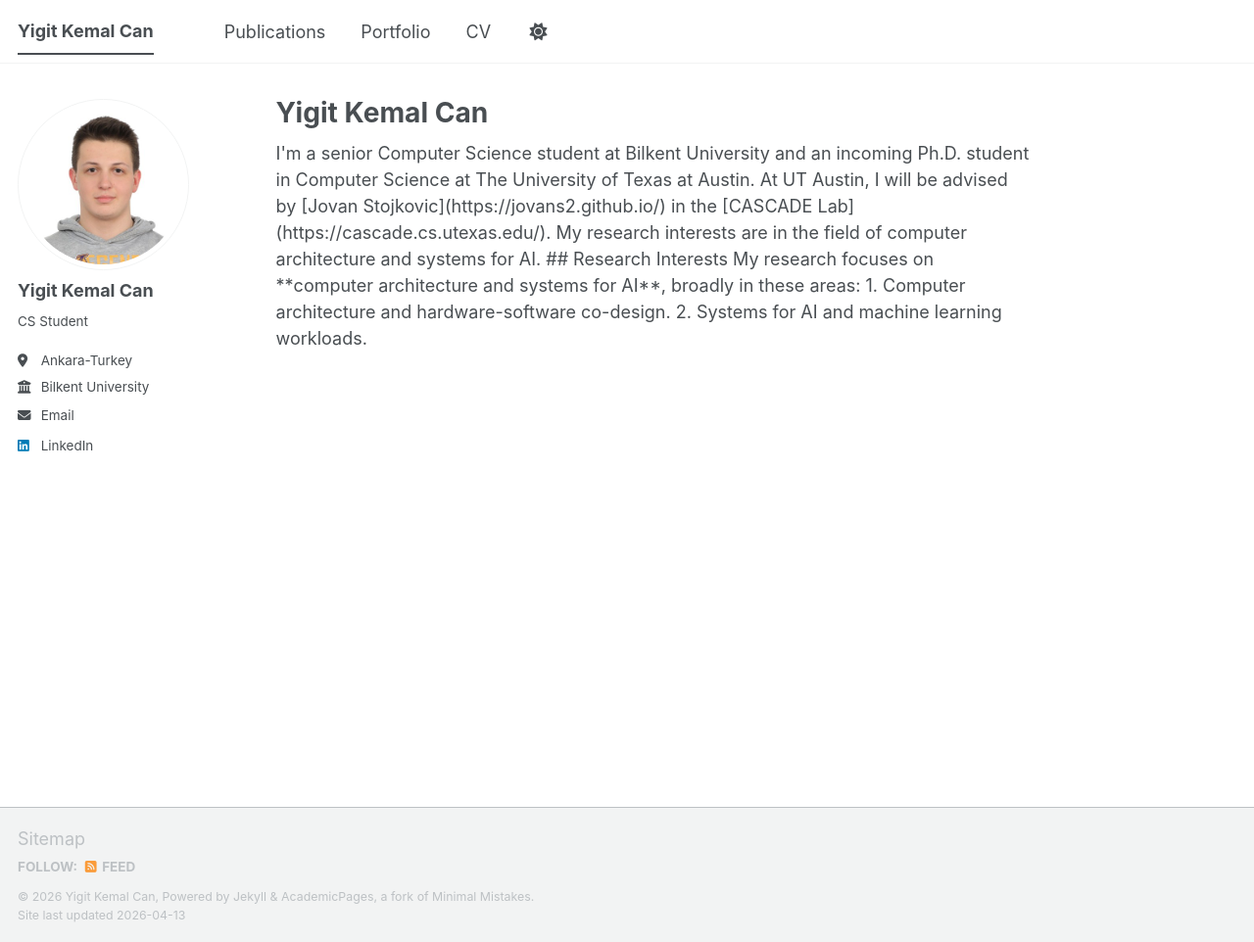
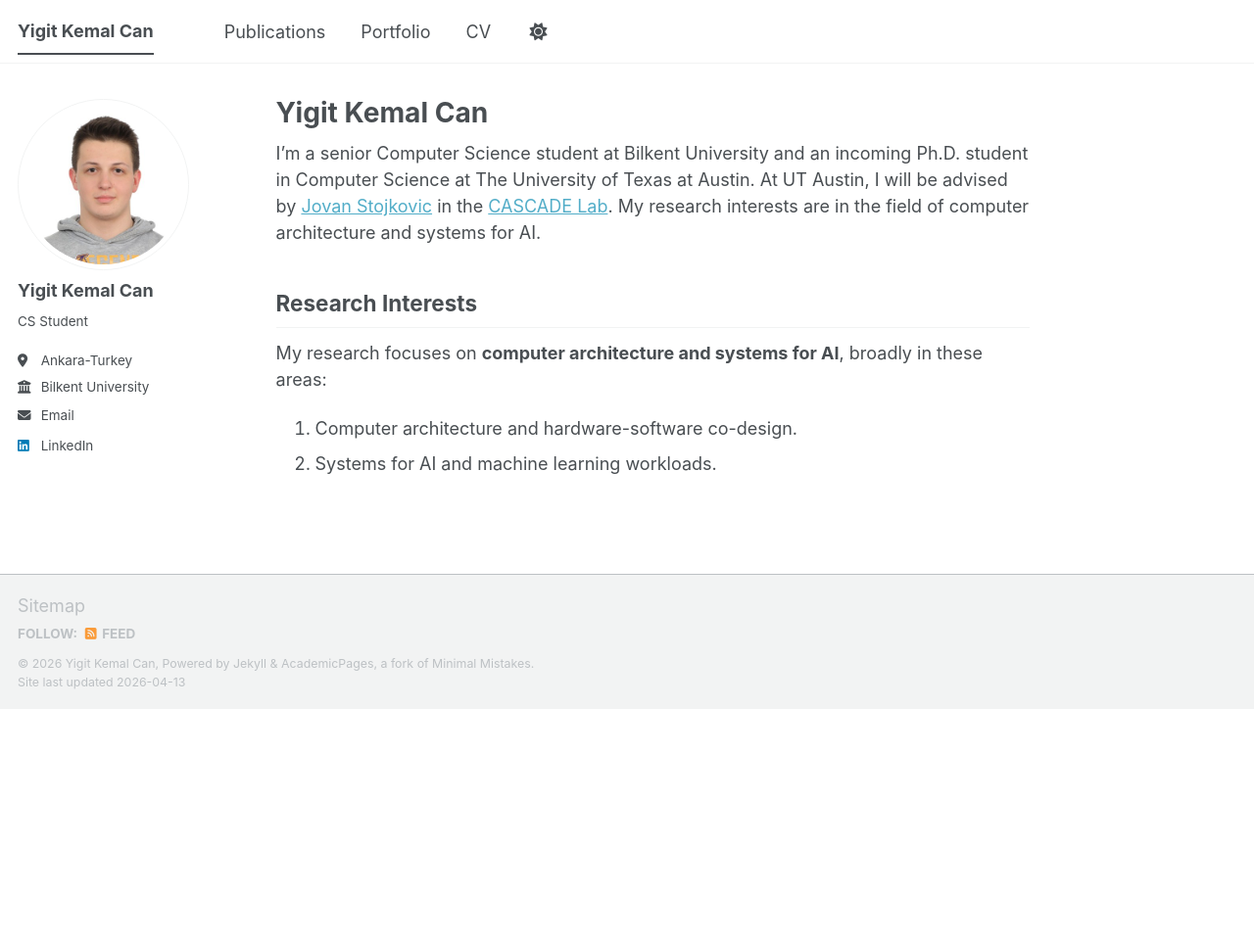
Before and after one commit to yigitkemalcan/yigitkemalcan.github.io, a Jekyll site: the page built from _pages/about.md, in a window 1280 px wide and 962 px high. Shown: the whole window at 98% size. Built offline with Jekyll 4.4.1, drawn with Linux system fonts in a browser that asks for light colours; a script bundle is joined from its source files by our own code; library files that are not in the unit come from our copies.

Commit message:
Revert about page - remove broken div wrapper

```diff
--- a/_pages/about.md
+++ b/_pages/about.md
@@ -7,8 +7,6 @@ redirect_from:
   - /about.html
 ---
 
-<div style="min-height: 600px;">
-
 I'm a senior Computer Science student at Bilkent University and an incoming Ph.D. student in Computer Science at The University of Texas at Austin. At UT Austin, I will be advised by [Jovan Stojkovic](https://jovans2.github.io/) in the [CASCADE Lab](https://cascade.cs.utexas.edu/). My research interests are in the field of computer architecture and systems for AI.
 
 ## Research Interests
@@ -17,5 +15,3 @@ My research focuses on **computer architecture and systems for AI**, broadly in
 
 1. Computer architecture and hardware-software co-design.
 2. Systems for AI and machine learning workloads.
-
-</div>
```
